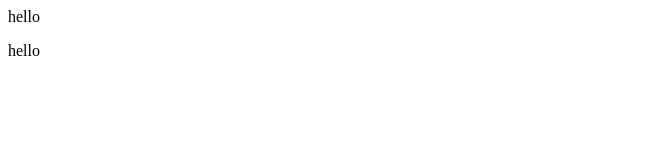
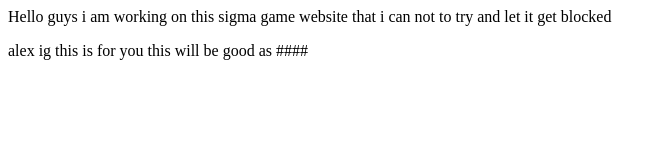
Before and after one commit to Peppermint995/Puzzled, a plain HTML site: page index.html in a window 1280 px wide. Shown: the whole page, without its empty margins (0-667 px from the left). Drawn offline with Linux system fonts and the light colour scheme.

Commit message:
Update index.html

```diff
--- a/index.html
+++ b/index.html
@@ -1,2 +1,3 @@
-hello
-<p>hello</p>
+<p>Hello guys i am working on this sigma game website that i can not to try and let it get blocked</p>
+<p1>alex ig this is for you</p1>
+<p2>this will be good as ####</p2>
```
